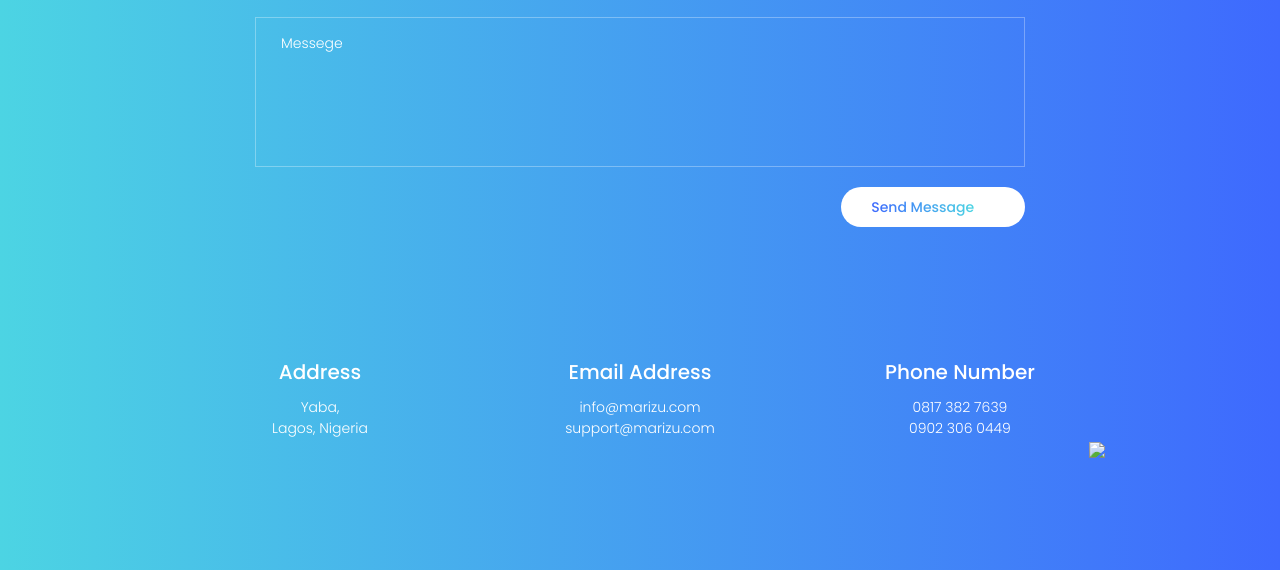
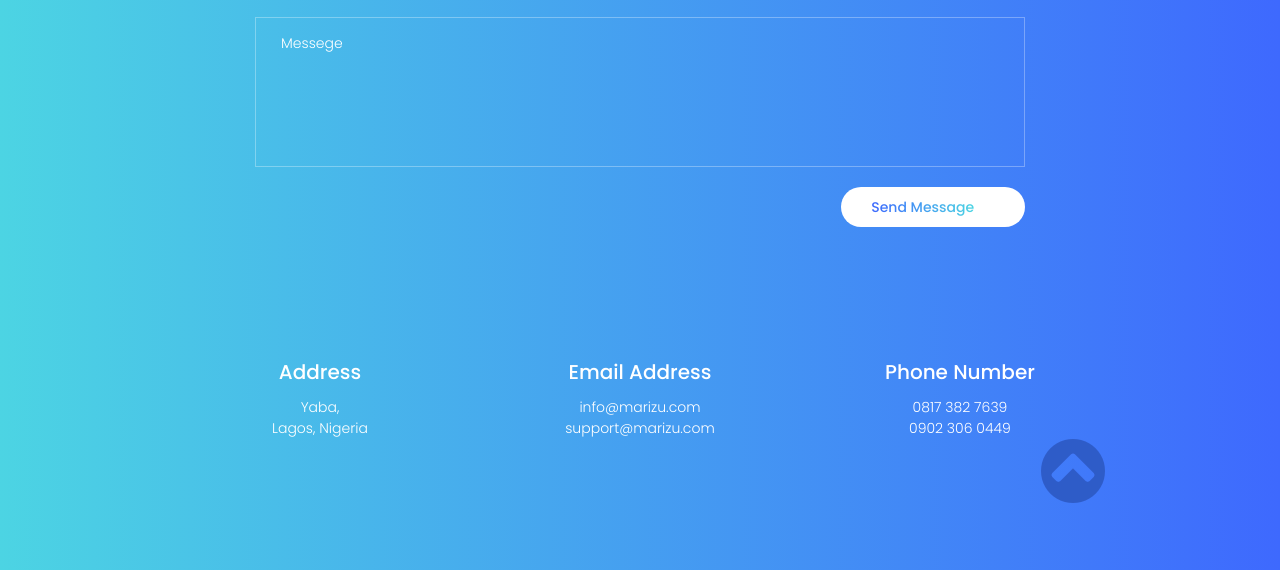
Before and after one commit to makozi/Marizu, a plain HTML site: page index.html in a window 1280 px wide. Shown: the part 2528-3098 px from the top of the page. Drawn offline with nearby package versions, Linux system fonts and the light colour scheme; some icons are missing; files whose address does not match are found by name; a web font is replaced by a local one.

Commit message:
Update index.html

```diff
--- a/index.html
+++ b/index.html
@@ -222,7 +222,7 @@
 										<a href="tel:234">0817 382 7639</a> <br>
 										<a href="tel:234">0902 306 0449</a>
 									</div>
-									<p align="right"  valign="top"><a href="#" title="Go Top"><img src="img/up..png" >
+									<p align="right"  valign="top"><a href="#" title="Go Top"><img src="up..png" >
 								</div>
 							</div>
 						</div>
```
